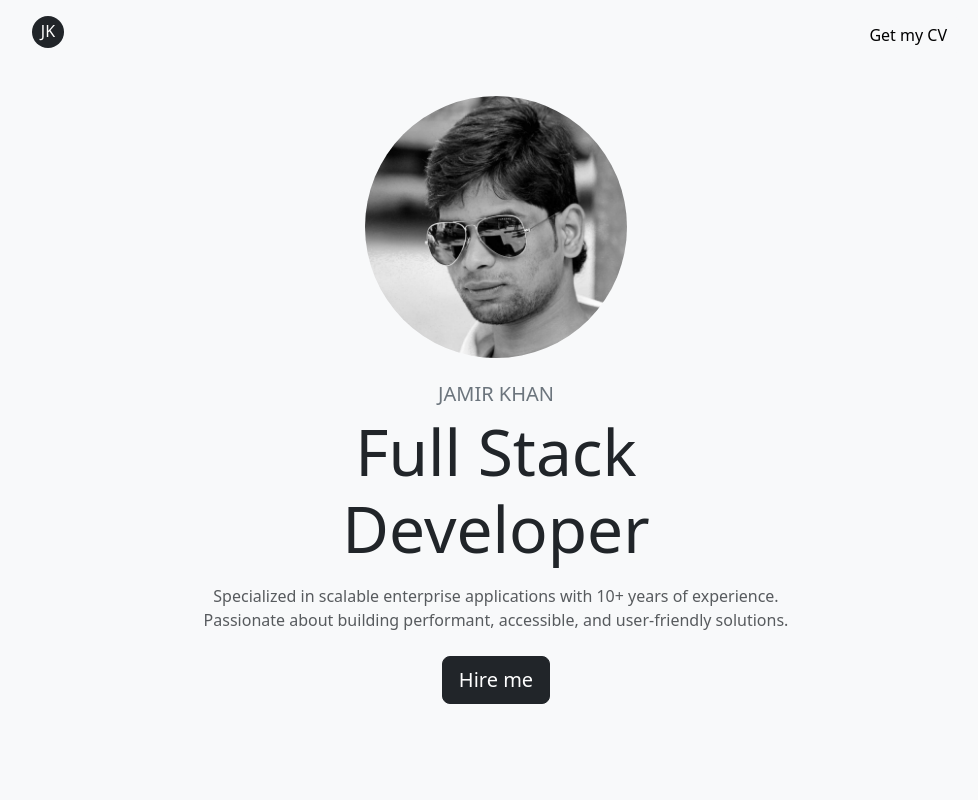
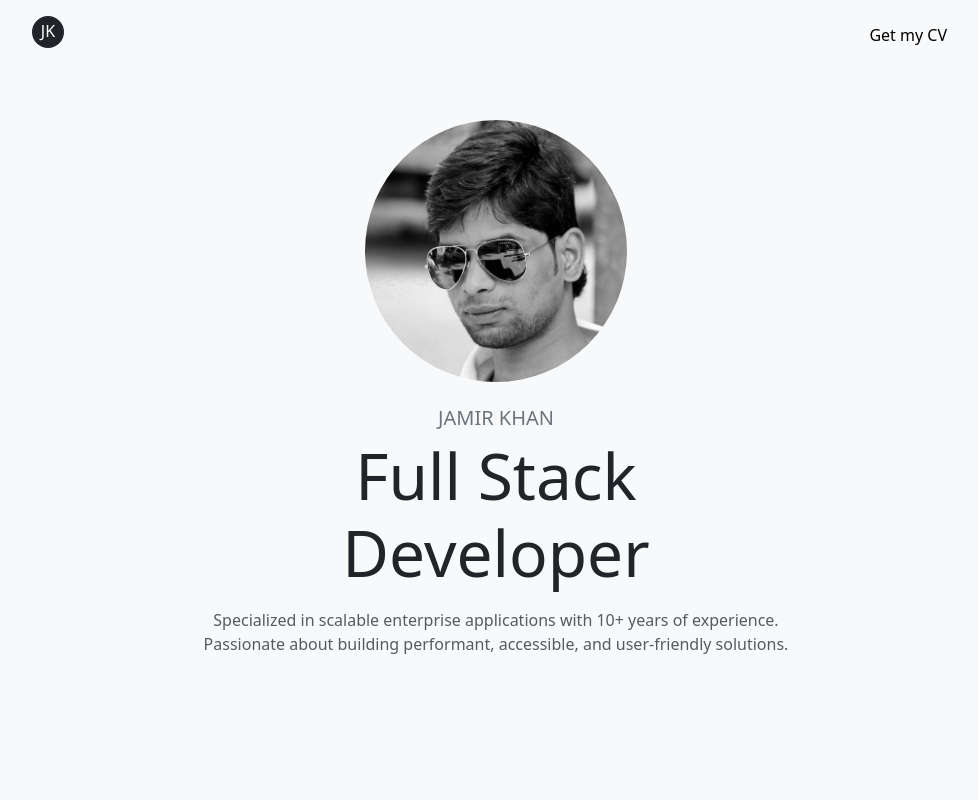
Before and after one commit to JamirKhan7/jamirkhan7.github.io, a React (Vite) app: page / in a window 1280 px wide. Shown: the top 800 px of the page, without its empty margins (144-1122 px from the left). Built offline with nearby package versions, Linux system fonts and the light colour scheme.

Commit message:
remove call to action

```diff
--- a/src/Hero/index.jsx
+++ b/src/Hero/index.jsx
@@ -46,7 +46,7 @@ const Hero = () => {
             </p>
 
             {/* Call to Action */}
-            <Button variant="dark" size="lg">Hire me</Button>
+            {/* <Button variant="dark" size="lg">Hire me</Button> */}
           </Col>
         </Row>
       </Container>
```
